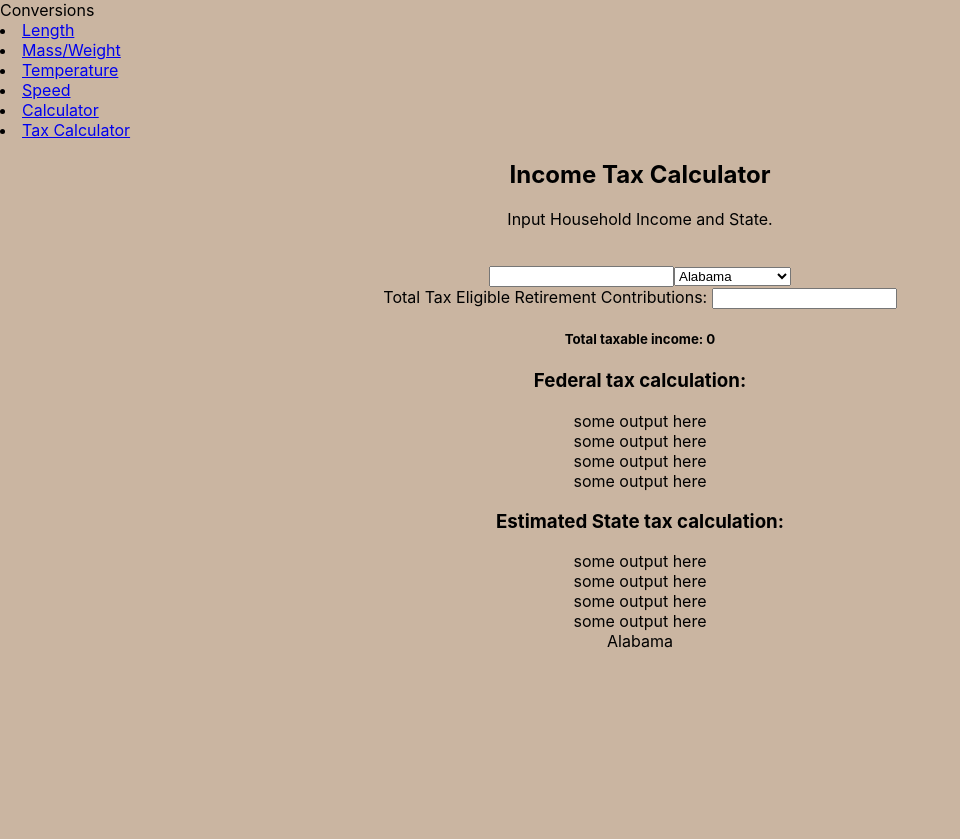
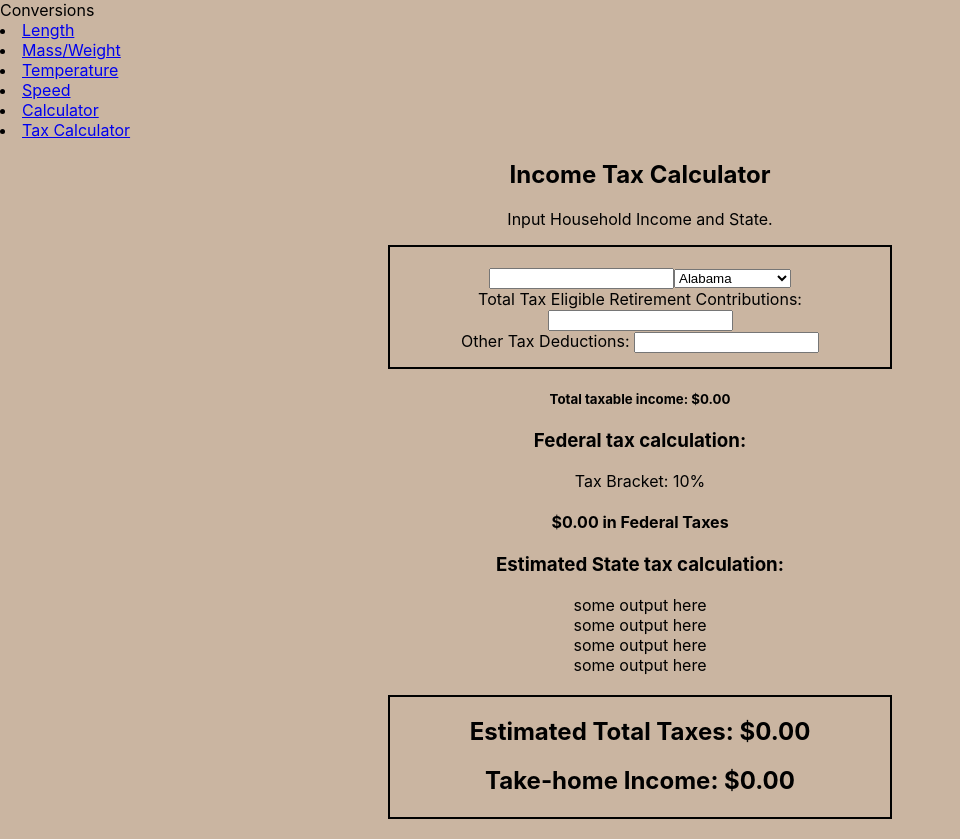
Before and after one commit to F1TR4t/SWE632_Calculator, a React (Create React App) app: page /TaxCalculator in a window 1280 px wide. Shown: the whole page, without its empty margins (0-960 px from the left). Before the commit the page ends 800 px from the top, so only its background shows below. Built offline with nearby package versions, Linux system fonts and the light colour scheme.

Commit message:
Update TaxCalculator.js
finished federal taxes

```diff
--- a/src/Components/Calculators/TaxCalculator.js
+++ b/src/Components/Calculators/TaxCalculator.js
@@ -5,42 +5,77 @@ const TaxCalculator = () =>{
     const [values1, setValues1] = useState('Alabama');
     const [values2, setValues2] = useState('0');
     const [values3, setValues3] = useState('0');
-    const[outValue, setoutValue] = useState();
-    const[reValue, setReValue] = useState(0);
+    const [values4, setValues4] = useState('0');
 
-    const lengthConvert = (i) =>{
-        setReValue(i);
-       if(values1 === "Alabama"){
-           const result = i * 0.3048;
-           const result1 = result.toFixed(4);
-           setoutValue(result1);
-        }
-    }
+    const box = {
+        border: '2px solid rgba(0, 0, 0, 1.00)',
+        width: '500px',
+        height: '120px',
+    };
 
     const calcTax = () => {
         const digits = [];
-        const totalFed = 0;
-        const totalSt = 0;
+        var totalFed = 0;
+        var totalSt = 0;
+        var taxableIncome = values2-values3-values4;
 
-        digits.push(<h5>Total taxable income: {values2-values3}</h5>)
+        digits.push(<h5>Total taxable income: ${taxableIncome.toFixed(2)}</h5>)
 
         digits.push(<h3>Federal tax calculation:</h3>)
-        for(let i=1; i<5; i++){
-            digits.push(<body> some output here </body>)
+        // calculated based on brackets from nerd wallet: https://www.nerdwallet.com/article/taxes/federal-income-tax-brackets
+        if(taxableIncome<=9950){
+            totalFed = taxableIncome*.1;
+            digits.push(<text>Tax Bracket: 10%</text>)
         }
+        else if(taxableIncome<=40525){
+            totalFed = 995+(taxableIncome-9950)*.12;
+            digits.push(<text>Tax Bracket: 12% (on income above $9,950)</text>)
+        }
+        else if(taxableIncome<=86375){
+            totalFed = 4664+(taxableIncome-40525)*.22;
+            digits.push(<text>Tax Bracket: 22% (on income above $40,525)</text>)
+        }
+        else if(taxableIncome<=164925){
+            totalFed = 14751+(taxableIncome-85375)*.24;
+            digits.push(<text>Tax Bracket: 24% (on income above $86,375)</text>)
+        }
+        else if(taxableIncome<=209425){
+            totalFed = 33603+(taxableIncome-164925)*.32;
+            digits.push(<text>Tax Bracket: 32% (on income above $164,925)</text>)
+        }
+        else if(taxableIncome<=523600){
+            totalFed = 47843+(taxableIncome-209425)*.35;
+            digits.push(<text>Tax Bracket: 35% (on income above $209,425)</text>)
+        }
+        else{
+            totalFed = 157804.25+(taxableIncome-523600)*.37;
+            digits.push(<text>Tax Bracket: 37% (on income above $523,600)</text>)
+        }
+
+        digits.push(<h4>${totalFed.toFixed(2)} in Federal Taxes</h4>)
+
         digits.push(<h3>Estimated State tax calculation:</h3>)
         for(let i=1; i<5; i++){
             digits.push(<body> some output here </body>)
         }
+
+        digits.push(<br></br>)
+        digits.push(
+            <body style={box}>
+                <h2>Estimated Total Taxes: ${(totalFed+totalSt).toFixed(2)}</h2>
+                <h2>Take-home Income: ${(taxableIncome-totalFed-totalSt).toFixed(2)}</h2>
+            </body>
+        )
+        digits.push(<br></br>)
+
         return digits;
     }
-
-
 
     return (
 
         <div align="center"><h2>Income Tax Calculator</h2>
         <p>Input Household Income and State.</p>
+        <body style={box}>
             <br></br>
             <div>
                 <form>
@@ -99,13 +134,14 @@ const TaxCalculator = () =>{
                     </select>
                     <br></br>
                     Total Tax Eligible Retirement Contributions: <input type="text" id = "retirement" type='number' onChange={e => setValues3(e.target.value)}/>
+                    <br></br>
+                    Other Tax Deductions: <input type="text" id = "deductions" type='number' onChange={e => setValues4(e.target.value)}/>
                 </form>
             </div>
+        </body>
             <div>
                 {calcTax()}
-                {values1}
 
-                {outValue}
             </div>
             </div>
 
```
